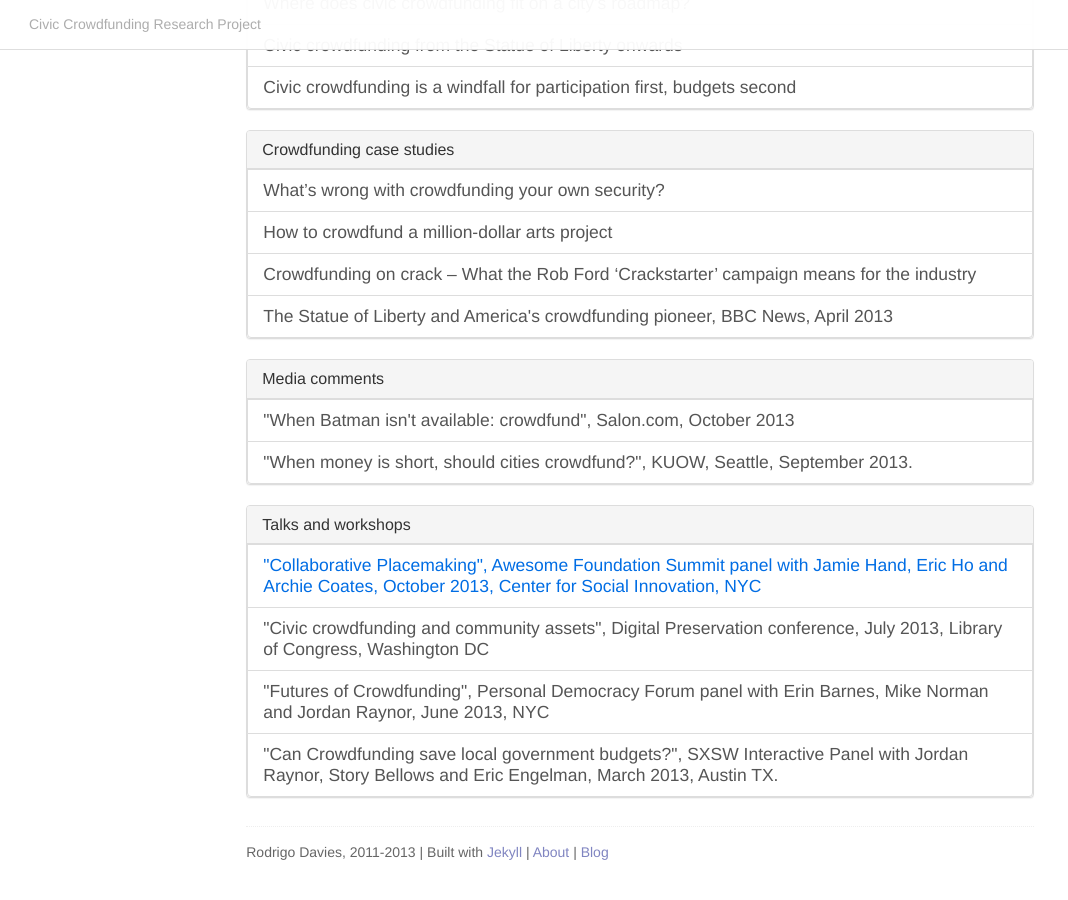
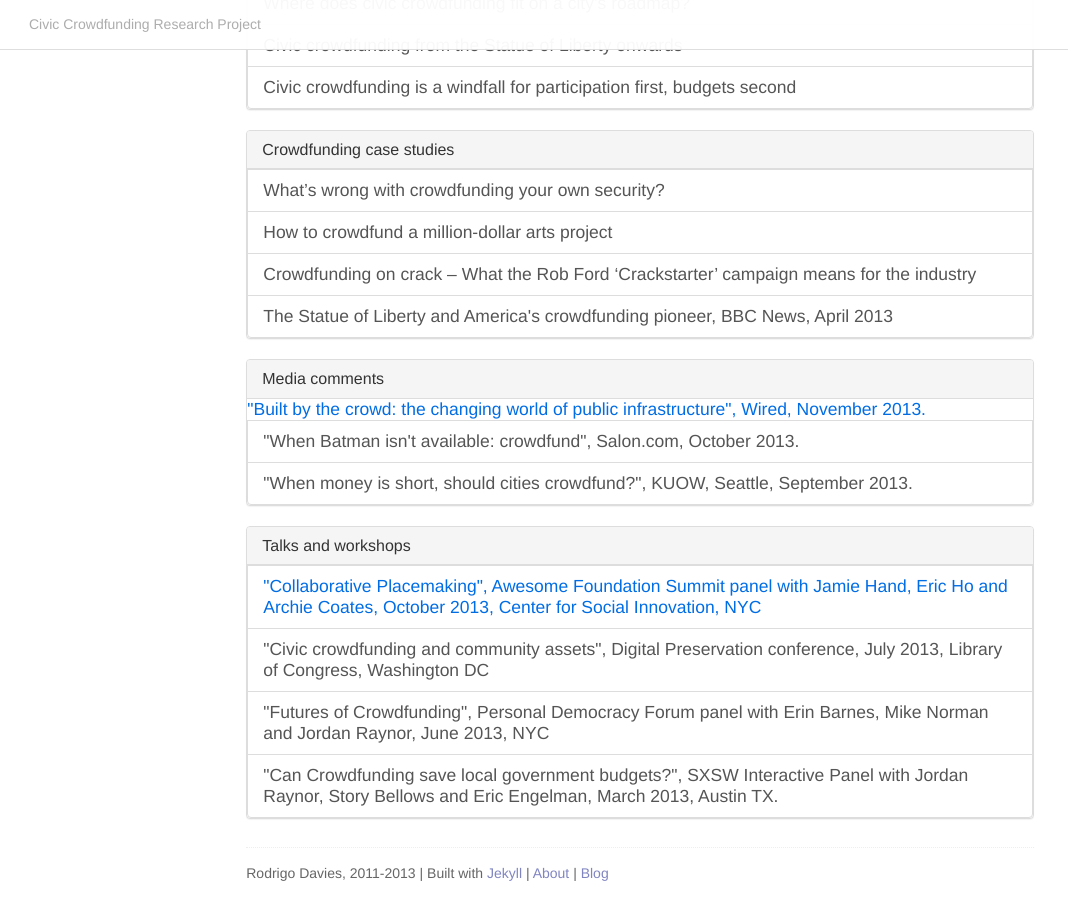
Before and after one commit to rodrigodavies/blog, a Jekyll site: the page built from civic-crowdfunding/index.markdown, in a window 1280 px wide and 900 px high, scrolled down 866 px. Shown: the whole window, without its empty margins (0-1068 px from the left). Built offline with Jekyll 4.4.1, drawn with Linux system fonts in a browser that asks for light colours; nearby versions of some CDN libraries; Markdown is read by kramdown in place of the engine named in the settings; before the commit the page ends 1745 px from its top, so only the background shows below that.

Commit message:
Adds Wired article

```diff
--- a/civic-crowdfunding/index.markdown
+++ b/civic-crowdfunding/index.markdown
@@ -49,7 +49,8 @@
   <div class="panel-heading">
     <h3 class="panel-title">Media comments</h3>
   </div>
-    <a href="http://www.salon.com/2013/10/11/when_batman_isnt_available_crowd_fund/" class="list-group-item">"When Batman isn't available: crowdfund", Salon.com, October 2013</a>
+    <a href="http://www.wired.co.uk/magazine/archive/2013/11/features/built-by-the-crowd">"Built by the crowd: the changing world of public infrastructure", Wired, November 2013.</a>
+    <a href="http://www.salon.com/2013/10/11/when_batman_isnt_available_crowd_fund/" class="list-group-item">"When Batman isn't available: crowdfund", Salon.com, October 2013.</a>
     <a href="http://kuow.org/post/when-money-short-should-cities-crowdfund" class="list-group-item">"When money is short, should cities crowdfund?", KUOW, Seattle, September 2013.</a>
 </div>
 
```
